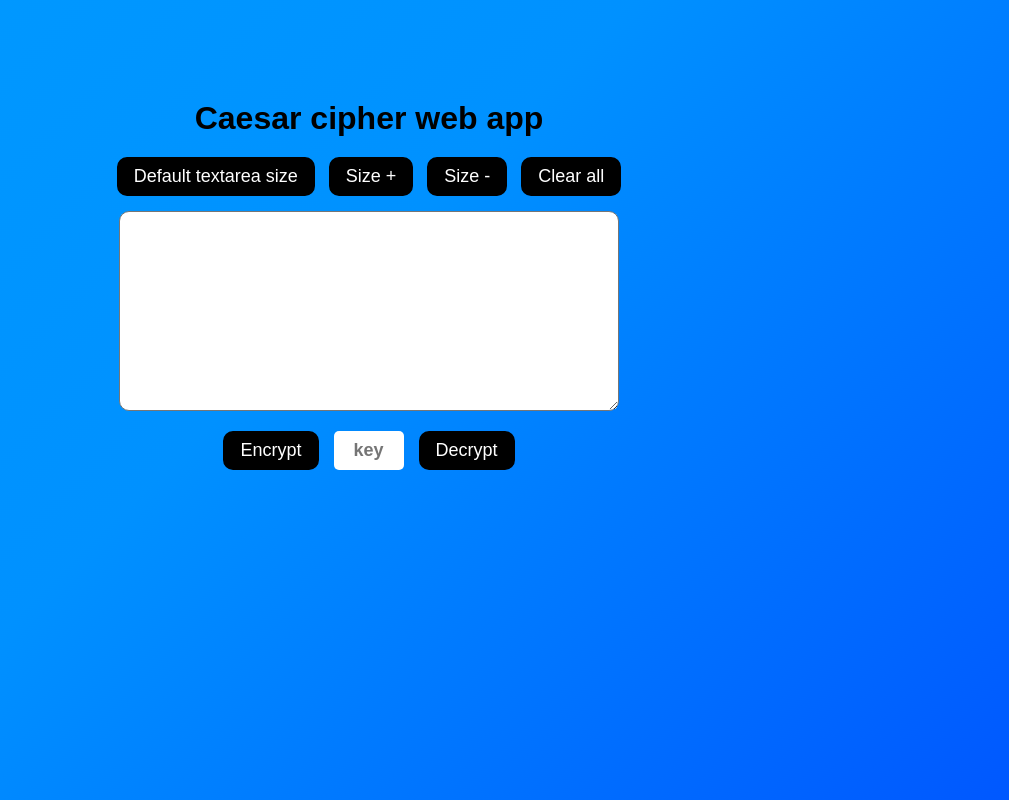
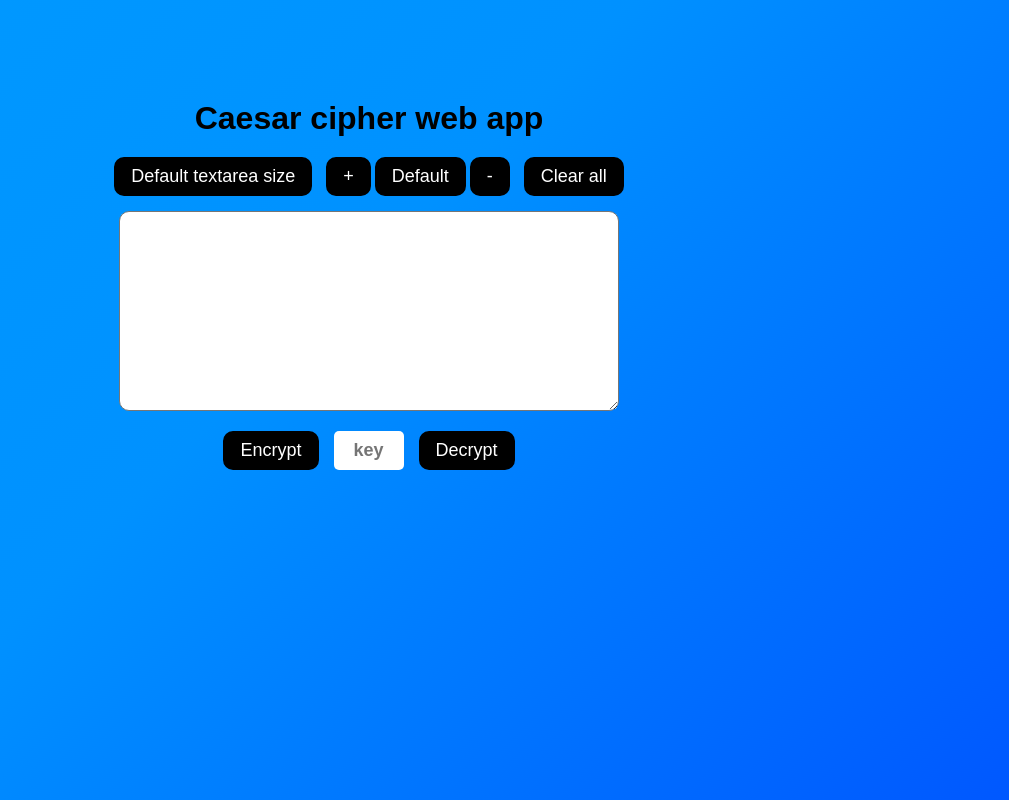
Before and after one commit to Sun771/Caesar-cipher, a plain HTML site: page index.html in a window 1280 px wide. Shown: the whole page, without its empty margins (271-1280 px from the left). Drawn offline with Linux system fonts and the light colour scheme.

Commit message:
Improved styling, fixed bugs

```diff
--- a/index.html
+++ b/index.html
@@ -13,18 +13,24 @@
       <button class="button-style" id="btn-default-textarea-size">
         Default textarea size
       </button>
-      <button class="button-style" id="btn-textarea-size-plus">
-        Size +
+      <button class="button-style tooltip-interface-size"
+       id="btn-textarea-size-plus" data-tooltip="Make interface greater">
+        +
       </button>
-      <button class="button-style" id="btn-textarea-size-minus">
-        Size -
+      <button class="button-style tooltip-interface-size"
+       id="btn-textarea-size-minus" data-tooltip="Make interface default size">
+        Default
+      </button>
+      <button class="button-style tooltip-interface-size"
+       id="btn-textarea-size-minus" data-tooltip="Make interface less">
+        -
       </button>
       <button class="button-style" id="btn-clear-all">
         Clear all
       </button>
     </div>
     <div id="app-container">
-      <textarea id='textarea' class="resizable" name=""></textarea>
+      <textarea id='textarea' name=""></textarea>
       <div id="btns-below-container">
         <button class='button-style' id='encrypt'>Encrypt</button>
         <input id='key' type="text" placeholder="key">
--- a/script.js
+++ b/script.js
@@ -54,7 +54,8 @@ btnDecrypt.addEventListener('click', () => {
 });
 // /Encryption and Decryption
 
-// Default textarea size
+/* Default textarea size. Smooth animation for textarea when pressing
+ the button default texearea size */
 let defaultWidth, defaultHeight;
 const textArea = document.getElementById('textarea');
 const defaultStyle = getComputedStyle(textArea);
@@ -63,10 +64,15 @@ defaultHeight = defaultStyle.getPropertyValue('height');
 const btnDefaultTextareaSize = document.getElementById('btn-default-textarea-size');
 
 btnDefaultTextareaSize.addEventListener('click', () => {
+  textArea.classList.add('transition-for-closing-textarea')
   textArea.style.width = defaultWidth;
   textArea.style.height = defaultHeight;
+  setTimeout(() => {
+    textArea.classList.remove('transition-for-closing-textarea')
+  }, 400);
 });
-// /Default textarea size
+/* /Default textarea size. /Smooth animation for textarea when pressing
+ the button default texearea size */
 
 // Clear all
 const btnClearAll = document.getElementById('btn-clear-all');
--- a/style.css
+++ b/style.css
@@ -50,7 +50,11 @@ body {
   font-size: 18px;
   border-radius: 10px;
   resize: both;
-  transition: all ease 0.3s;
+  cursor: text;
+}
+
+.transition-for-closing-textarea {
+  transition: all ease 0.4s;
 }
 
 #btns-below-container {
@@ -79,6 +83,7 @@ body {
   border: none;
   transition: all ease 0.3s;
   border: 2px solid black;
+  position: relative;
 }
 
 /* #todo fix hover during focus */
@@ -91,6 +96,49 @@ body {
   background-color: rgb(225, 225, 225);
   color: black;
 }
+
+/* Tooltip */
+.tooltip-interface-size {
+  position: relative;
+}
+
+.tooltip-interface-size::before {
+  content: attr(data-tooltip);
+  position: absolute;
+  bottom: 129%;
+  left: 50%;
+  transform: translateX(-50%);
+  padding: 5px;
+  background-color: rgba(0, 0, 0, 0.7);
+  color: white;
+  border-radius: 5px;
+  font-size: 12px;
+  width: 80px;
+  height: auto;
+  transition: opacity ease 0.4s;
+  opacity: 0;
+}
+
+/* arrow for the tooltip */
+.tooltip-interface-size::after {
+  content: '';
+  position: absolute;
+  bottom: 83%; /* Adjust the position based on the arrow size */
+  left: 50%;
+  transform: translateX(-50%);
+  border-style: solid;
+  border-width: 8px; /* Size of the arrow */
+  border-color: rgba(0, 0, 0, 0.7) transparent transparent transparent; /* Arrow color */
+  transition: opacity ease 0.4s;
+  opacity: 0;
+}
+/* /arrow for the tooltip */
+
+.tooltip-interface-size:hover::before,
+.tooltip-interface-size:hover::after {
+  opacity: 1;
+}
+/* /Tooltip */
 
 .btns-settings {
   position: sticky;
@@ -105,3 +153,8 @@ body {
 .btns-settings :last-child {
   margin-right: 0;
 }
+
+.btns-settings :nth-child(2),
+.btns-settings :nth-child(3) {
+  margin-right: 0;
+}
```
